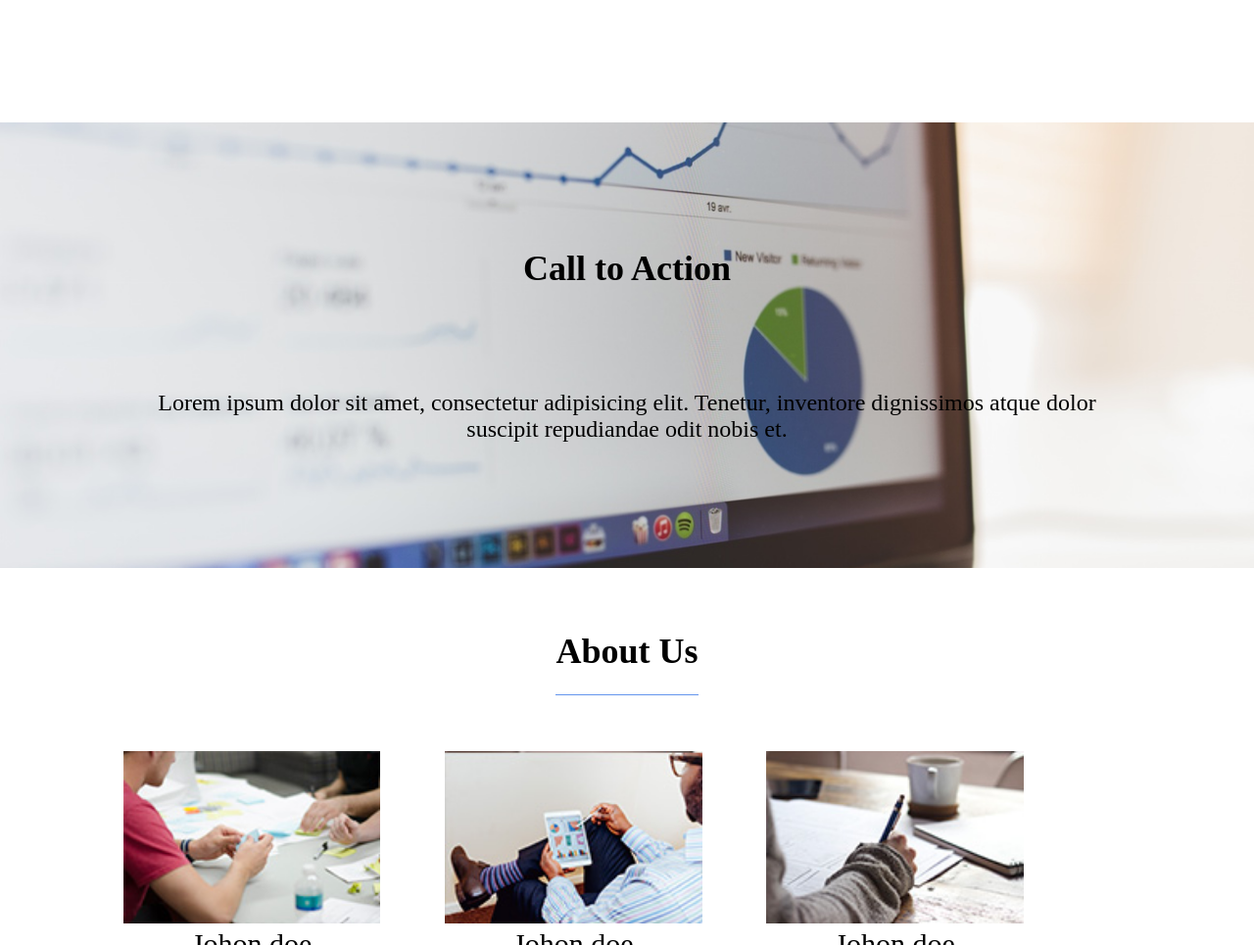
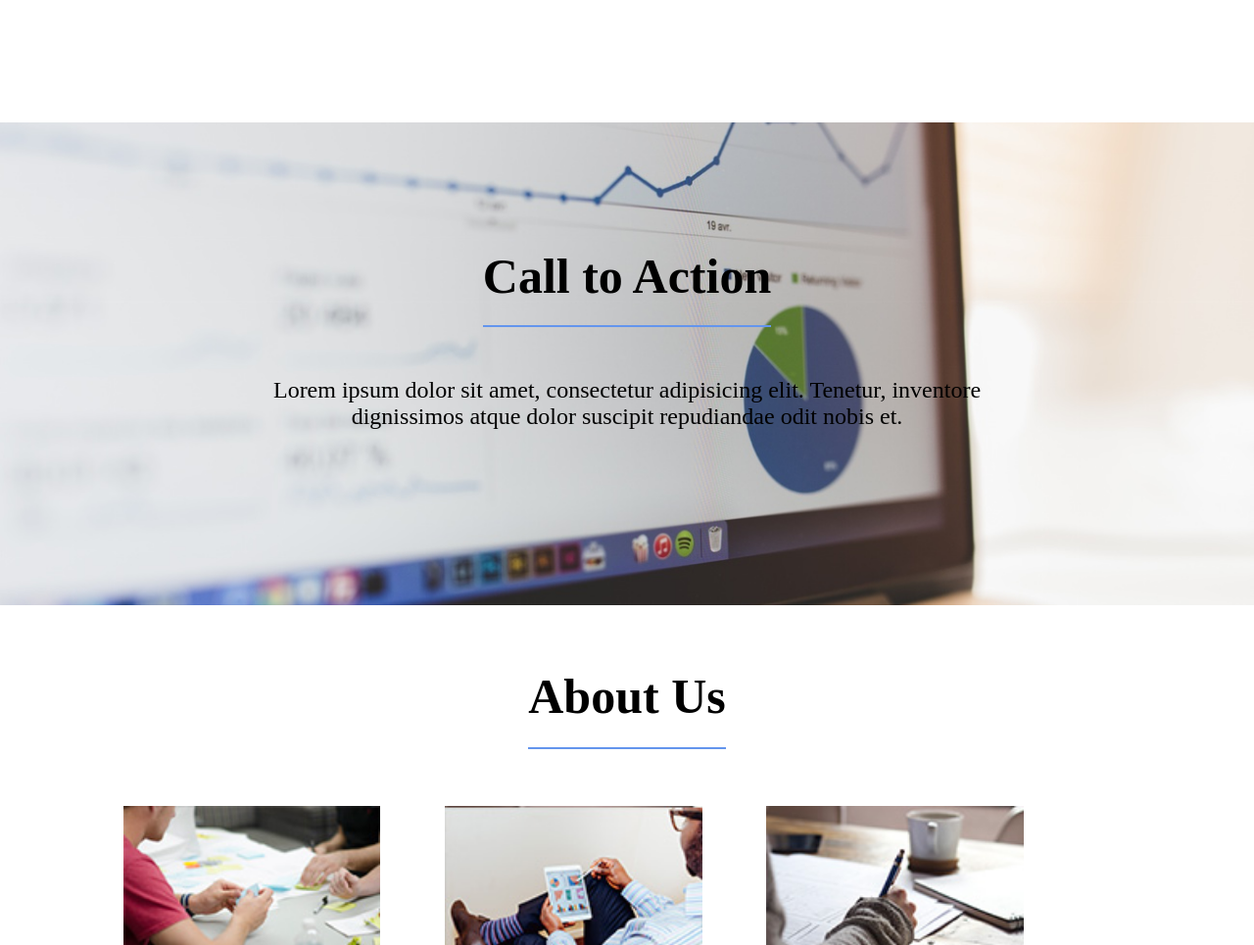
Before and after one commit to mamiko-s/resposive-git, a plain HTML site: page index.html in a window 1280 px wide. Shown: the part 3004-3969 px from the top of the page at 98% size. Drawn offline with Linux system fonts and the light colour scheme.

Commit message:
Call Action is done

```diff
--- a/css/style.css
+++ b/css/style.css
@@ -420,7 +420,29 @@ $=
 
 @media (min-width: 1000px) {
 
-    .about h2 {
+    .call-action {
+        display: flex;
+        flex-direction: column;
+        align-items: center;
+
+    }
+
+    .call-action p {
+        padding: 5%;
+        width: 80%;
+        padding-bottom: 5%;
+    }
+
+    .about>h2,
+    .call-action>h2 {
+        width: fit-content;
+        border-bottom: 2px solid cornflowerblue;
+        font-size: 50px;
+        padding-bottom: 2%;
+    }
+
+    .about>h2 {
+        font-size: 50px;
         padding-bottom: 2%;
     }
 
```
